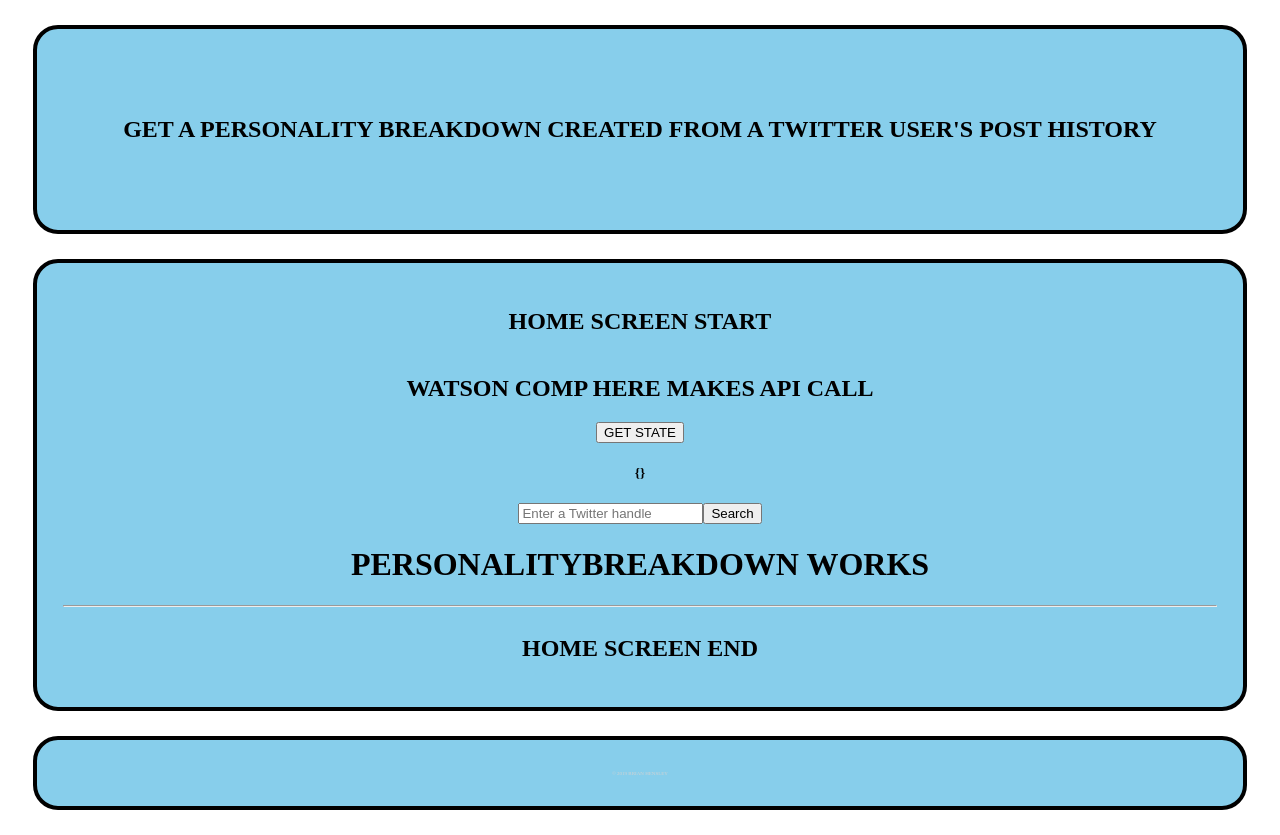
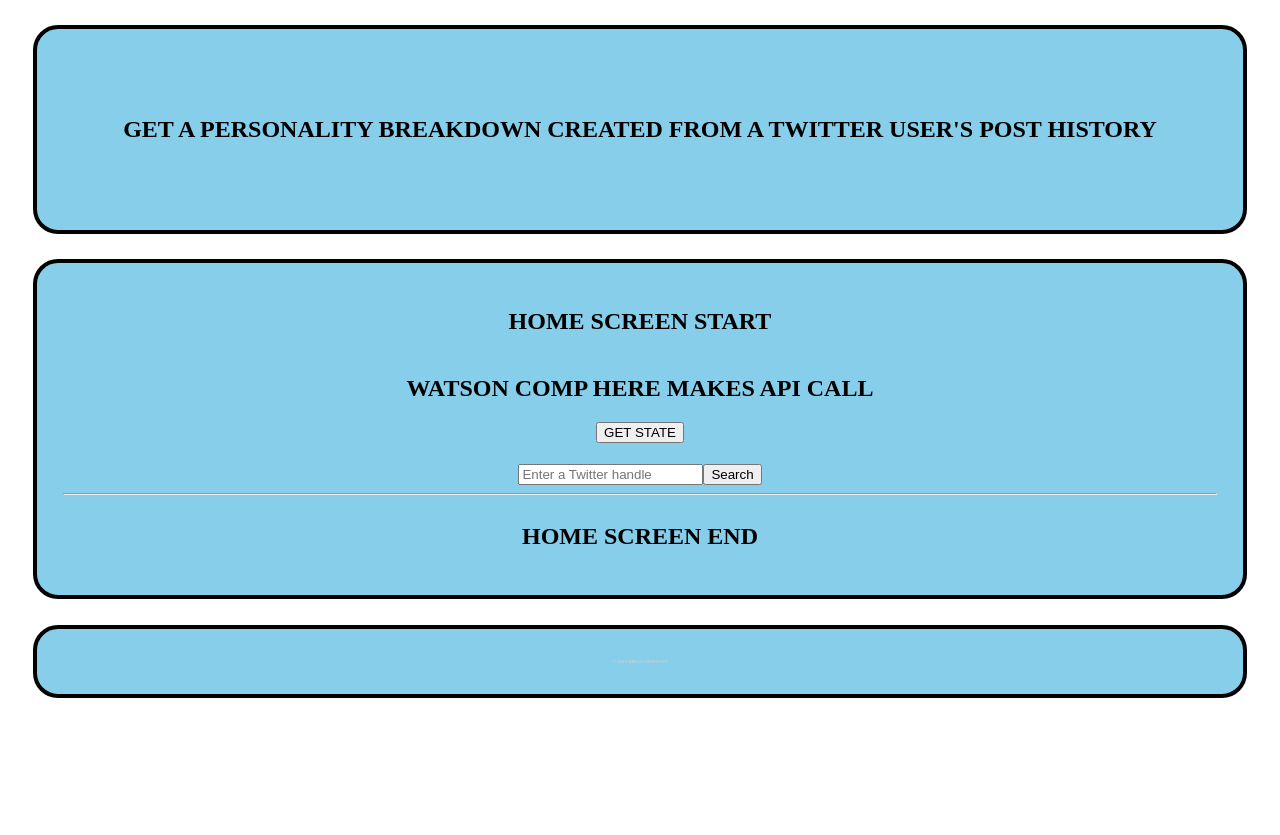
Before and after one commit to brnhensley/personality-profile, a React (Create React App) app in the folder client/: page / in a window 1280 px wide. After the commit the page ends 800 px from the top, so only its background shows below. Built offline with nearby package versions, Linux system fonts and the light colour scheme.

Commit message:
add PersonaltyBreakdown comp when api call returns data

```diff
--- a/client/src/components/PersonalityBreakdown.jsx
+++ b/client/src/components/PersonalityBreakdown.jsx
@@ -1,4 +1,4 @@
-import React from 'react';
+import React, { useEffect, useState } from 'react';
 import watsonSample from './../watsonSample.json'
 import PropTypes from 'prop-types';
 
@@ -7,25 +7,39 @@ function PersonalityBreakdown(props) {
 
   let display = '';
   let results = '';
-  if(props.watsonResponse.length > 0) {
+  let data = JSON.parse(JSON.stringify(props.watsonResponse));
+  console.log(data);
+
+
+  if(props.watsonResponse !== {}) {
     display = "Results: "
-    results = '{JSON.stringify(props.watsonResponse)}'
-    console.log("BREAKDOWN IF PASSING");
+    // results = '{JSON.stringify(props.watsonResponse)}'
+    console.log("BREAKDOWN IS PASSING");
 
   }
 
+  useEffect(() => {
+    // callWatsonAPI();
+    console.log(JSON.stringify(watsonSample));
+
+    return () => {
+      //runs function when component unmounts
+    }
+    // this empty array functions to keep this from constatntly updating
+  }, []);
   return (
     <div>
       <h1>PersonalityBreakdown works</h1>
+      <h3>{display}</h3>
+      {/* <h5>{props.watsonResponse.TRAITS}</h5> */}
       {/* <h5>{JSON.stringify(watsonSample)}</h5> */}
-      <h3 id='shitcock'>{display}</h3>
-      <h5>{results}</h5>
+      {/* <h5>{data[0].TRAITS}</h5> */}
     </div>
   );
 }
 
 PersonalityBreakdown.propTypes = {
-  watsonResponse: PropTypes.object
+  watsonResponse: PropTypes.any
 };
 
 export default PersonalityBreakdown;
--- a/client/src/components/WatsonInput.jsx
+++ b/client/src/components/WatsonInput.jsx
@@ -6,7 +6,7 @@ import PersonalityBreakdown from './PersonalityBreakdown';
 const WatsonInput = () => {
 
   const [data, setData] = useState({
-    watsonResponse: {},
+    watsonResponse: null,
     twitterHandle: '',
     displayHandle: '',
   })
@@ -31,12 +31,17 @@ const WatsonInput = () => {
     // this empty array functions to keep this from constatntly updating
   }, []);
 
+  let personalityBreakdown = null;
+  if (data.watsonResponse !== null) {
+    personalityBreakdown = <PersonalityBreakdown watsonResponse={data.watsonResponse} />;
+  }
+
   return (
     <div>
       <button onClick={getState}>GET STATE</button>
       <h1>{data.displayHandle}</h1>
 
-      <h5>{JSON.stringify(data.watsonResponse)}</h5>
+      {/* <h5>{JSON.stringify(data.watsonResponse)}</h5> */}
 
       <form onSubmit={event => {
         event.preventDefault()
@@ -50,9 +55,7 @@ const WatsonInput = () => {
         />
         <button type='submit'>Search</button>
       </form>
-
-      <PersonalityBreakdown watsonResponse={data.watsonResponse} />
-
+      {personalityBreakdown}
     </div>
   );
 
```
